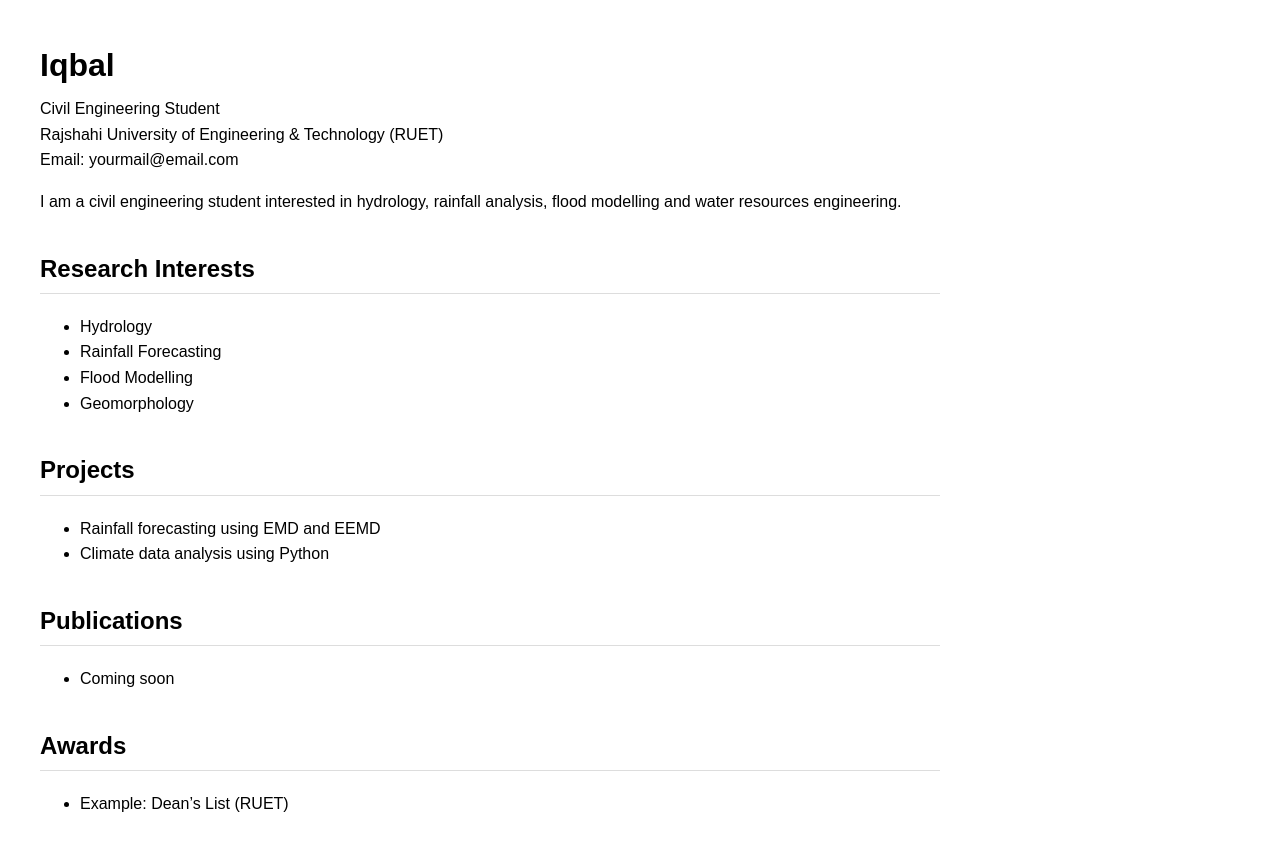
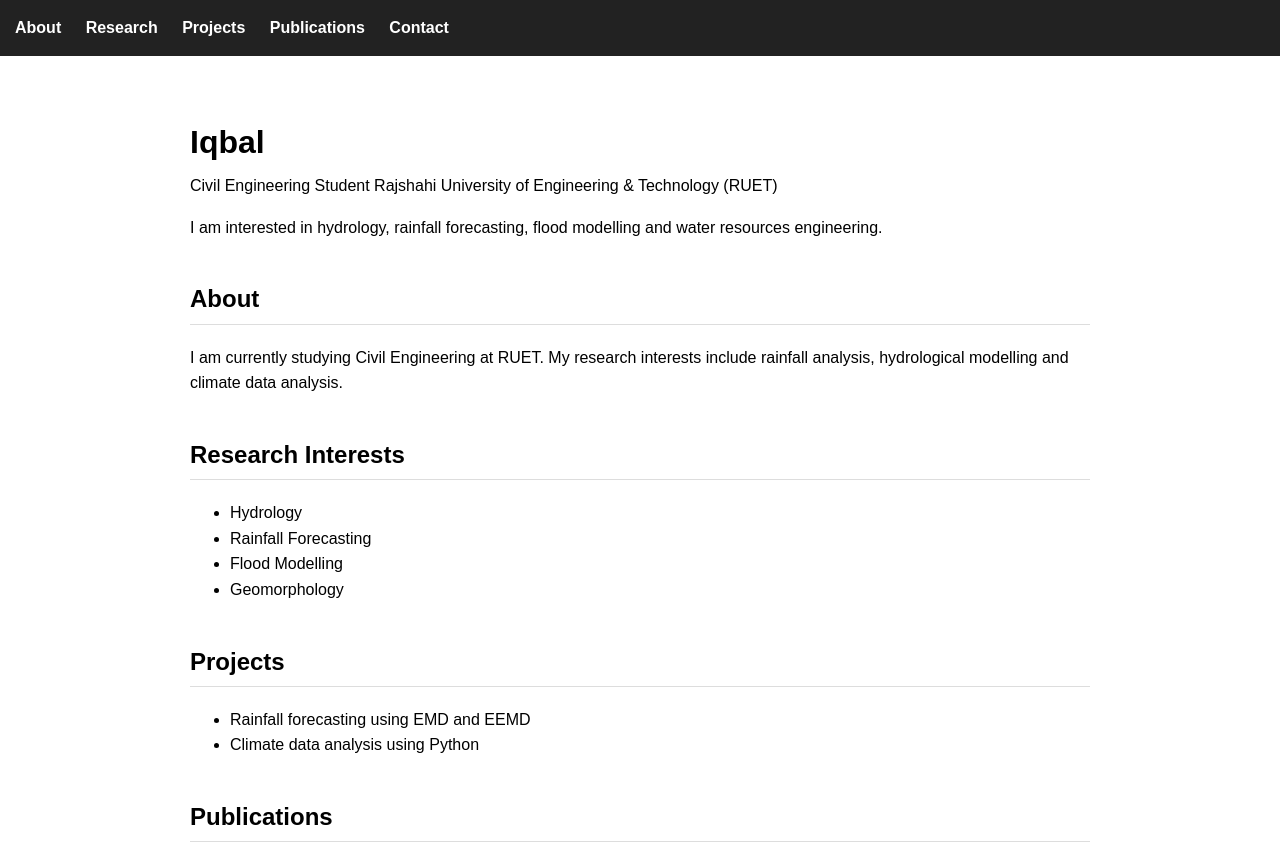
Before and after one commit to Iqbal12101030/iqbal12101030.github.io, a plain HTML site: page index.html in a window 1280 px wide. Shown: the top 845 px of the page. Drawn offline with Linux system fonts and the light colour scheme.

Commit message:
Update index.html

```diff
--- a/index.html
+++ b/index.html
@@ -1,14 +1,34 @@
 <!DOCTYPE html>
 <html>
+
 <head>
+
 <title>Iqbal | RUET</title>
 
 <style>
+
 body{
 font-family: Arial;
-margin:40px;
+margin:0;
+line-height:1.6;
+}
+
+.container{
 max-width:900px;
-line-height:1.6;
+margin:auto;
+padding:40px;
+}
+
+nav{
+background:#222;
+padding:15px;
+}
+
+nav a{
+color:white;
+margin-right:20px;
+text-decoration:none;
+font-weight:bold;
 }
 
 h1{
@@ -16,28 +36,46 @@ margin-bottom:5px;
 }
 
 h2{
-margin-top:35px;
 border-bottom:1px solid #ddd;
 padding-bottom:5px;
+margin-top:40px;
 }
+
 </style>
 
 </head>
 
 <body>
 
+<nav>
+<a href="#about">About</a>
+<a href="#research">Research</a>
+<a href="#projects">Projects</a>
+<a href="#publications">Publications</a>
+<a href="#contact">Contact</a>
+</nav>
+
+<div class="container">
+
 <h1>Iqbal</h1>
 
-Civil Engineering Student <br>
-Rajshahi University of Engineering & Technology (RUET) <br>
-Email: yourmail@email.com
+Civil Engineering Student
+Rajshahi University of Engineering & Technology (RUET)
 
 <p>
-I am a civil engineering student interested in hydrology, rainfall analysis,
+I am interested in hydrology, rainfall forecasting,
 flood modelling and water resources engineering.
 </p>
 
-<h2>Research Interests</h2>
+<h2 id="about">About</h2>
+
+<p>
+I am currently studying Civil Engineering at RUET. My research
+interests include rainfall analysis, hydrological modelling
+and climate data analysis.
+</p>
+
+<h2 id="research">Research Interests</h2>
 
 <ul>
 <li>Hydrology</li>
@@ -46,28 +84,24 @@ flood modelling and water resources engineering.
 <li>Geomorphology</li>
 </ul>
 
-<h2>Projects</h2>
+<h2 id="projects">Projects</h2>
 
 <ul>
 <li>Rainfall forecasting using EMD and EEMD</li>
 <li>Climate data analysis using Python</li>
 </ul>
 
-<h2>Publications</h2>
+<h2 id="publications">Publications</h2>
 
 <ul>
 <li>Coming soon</li>
 </ul>
 
-<h2>Awards</h2>
-
-<ul>
-<li>Example: Dean’s List (RUET)</li>
-</ul>
-
-<h2>Contact</h2>
+<h2 id="contact">Contact</h2>
 
 Email: yourmail@email.com
 
+</div>
+
 </body>
 </html>
```
